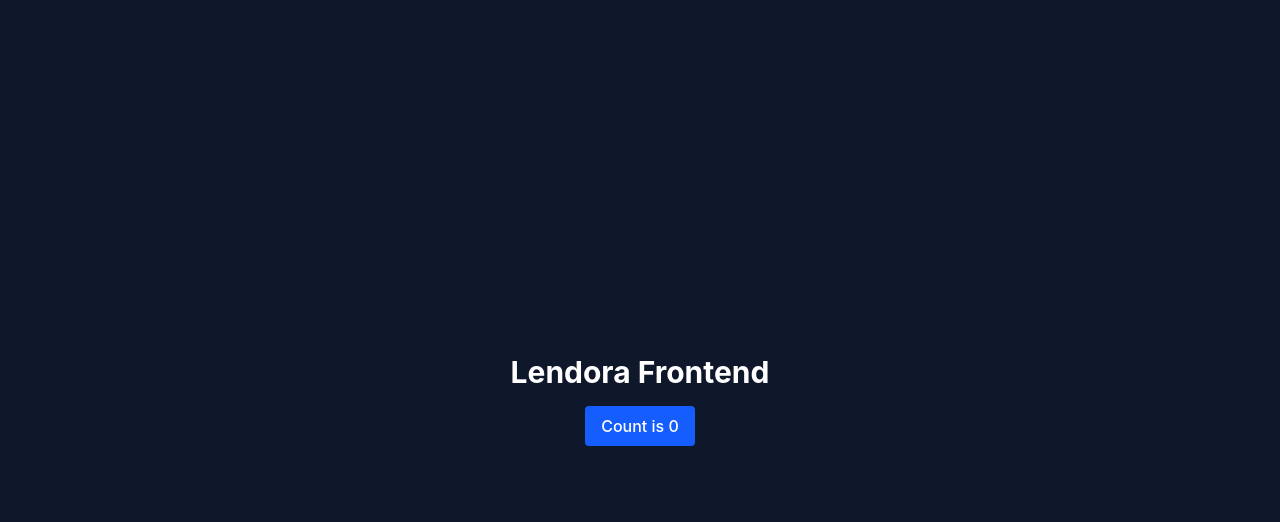
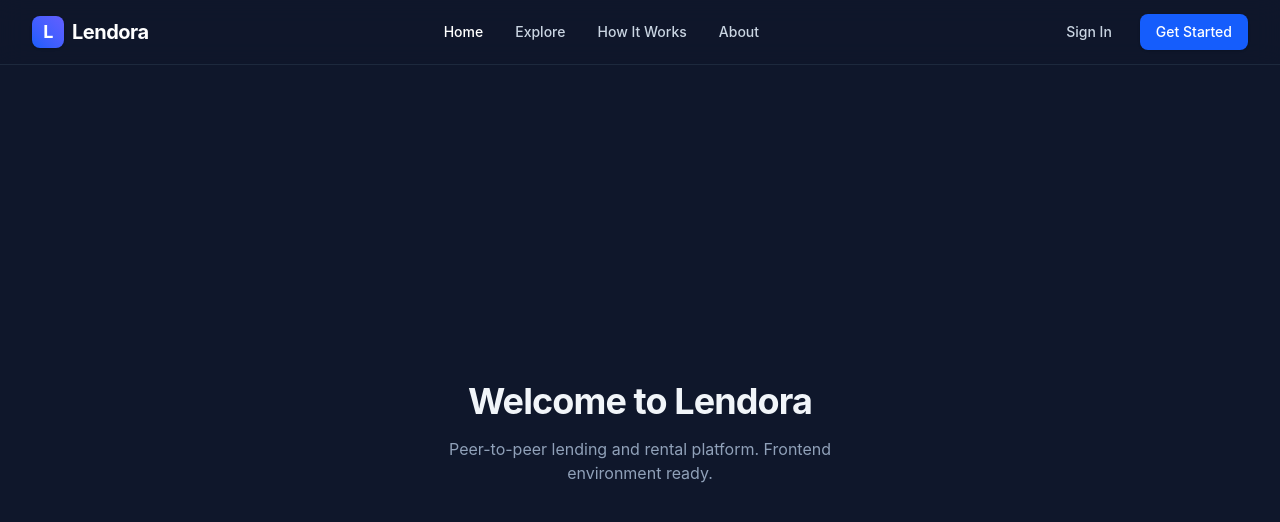
Before and after one commit to Zabedfolio/Lendora, a React app: page / in a window 1280 px wide. Shown: the top 522 px of the page. Built offline with nearby package versions, Linux system fonts and the light colour scheme; the HTML template or start-up script is replaced by a standard one.

Commit message:
added navbar

```diff
--- a/src/App.jsx
+++ b/src/App.jsx
@@ -1,17 +1,15 @@
-import { useState } from 'react'
+import Navbar from './components/common/Navbar'
 
 function App() {
-  const [count, setCount] = useState(0)
-
   return (
-    <div className="min-h-screen bg-slate-900 text-white flex flex-col items-center justify-center p-4">
-      <h1 className="text-3xl font-bold mb-4">Lendora Frontend</h1>
-      <button
-        className="px-4 py-2 bg-blue-600 hover:bg-blue-500 rounded text-white font-medium cursor-pointer"
-        onClick={() => setCount((count) => count + 1)}
-      >
-        Count is {count}
-      </button>
+    <div className="min-h-screen bg-slate-900 text-slate-100 flex flex-col">
+      <Navbar />
+      <main className="flex-1 flex flex-col items-center justify-center p-8 text-center">
+        <h1 className="text-4xl font-bold mb-4 tracking-tight">Welcome to Lendora</h1>
+        <p className="text-slate-400 max-w-md">
+          Peer-to-peer lending and rental platform. Frontend environment ready.
+        </p>
+      </main>
     </div>
   )
 }
--- /dev/null
+++ b/src/components/common/Navbar.jsx
@@ -0,0 +1,125 @@
+import { useState } from 'react'
+
+export default function Navbar() {
+  const [isOpen, setIsOpen] = useState(false)
+
+  return (
+    <nav className="sticky top-0 z-50 bg-slate-900/80 backdrop-blur-md border-b border-slate-800 text-slate-100">
+      <div className="max-w-7xl mx-auto px-4 sm:px-6 lg:px-8">
+        <div className="flex items-center justify-between h-16">
+          {/* Brand Logo */}
+          <div className="flex items-center gap-2">
+            <a href="#" className="flex items-center gap-2 text-xl font-bold tracking-tight text-white">
+              <span className="w-8 h-8 rounded-lg bg-gradient-to-tr from-blue-600 to-indigo-500 flex items-center justify-center text-white text-lg shadow-sm">
+                L
+              </span>
+              <span>Lendora</span>
+            </a>
+          </div>
+
+          {/* Desktop Navigation Links */}
+          <div className="hidden md:flex items-center space-x-8 text-sm font-medium">
+            <a href="#home" className="text-white hover:text-blue-400 transition-colors">
+              Home
+            </a>
+            <a href="#explore" className="text-slate-300 hover:text-white transition-colors">
+              Explore
+            </a>
+            <a href="#how-it-works" className="text-slate-300 hover:text-white transition-colors">
+              How It Works
+            </a>
+            <a href="#about" className="text-slate-300 hover:text-white transition-colors">
+              About
+            </a>
+          </div>
+
+          {/* Desktop Right Action Buttons */}
+          <div className="hidden md:flex items-center space-x-4">
+            <a
+              href="#login"
+              className="text-sm font-medium text-slate-300 hover:text-white px-3 py-2 transition-colors"
+            >
+              Sign In
+            </a>
+            <a
+              href="#signup"
+              className="text-sm font-medium bg-blue-600 hover:bg-blue-500 text-white px-4 py-2 rounded-lg transition-colors shadow-sm"
+            >
+              Get Started
+            </a>
+          </div>
+
+          {/* Mobile Menu Button */}
+          <div className="md:hidden flex items-center">
+            <button
+              onClick={() => setIsOpen(!isOpen)}
+              type="button"
+              className="p-2 rounded-lg text-slate-400 hover:text-white hover:bg-slate-800 focus:outline-none transition-colors"
+              aria-label="Toggle Menu"
+            >
+              {isOpen ? (
+                <svg className="w-6 h-6" fill="none" viewBox="0 0 24 24" stroke="currentColor">
+                  <path strokeLinecap="round" strokeLinejoin="round" strokeWidth={2} d="M6 18L18 6M6 6l12 12" />
+                </svg>
+              ) : (
+                <svg className="w-6 h-6" fill="none" viewBox="0 0 24 24" stroke="currentColor">
+                  <path strokeLinecap="round" strokeLinejoin="round" strokeWidth={2} d="M4 6h16M4 12h16M4 18h16" />
+                </svg>
+              )}
+            </button>
+          </div>
+        </div>
+      </div>
+
+      {/* Mobile Menu Dropdown */}
+      {isOpen && (
+        <div className="md:hidden bg-slate-900 border-b border-slate-800 px-4 pt-2 pb-4 space-y-3">
+          <a
+            href="#home"
+            className="block text-base font-medium text-white px-3 py-2 rounded-md hover:bg-slate-800"
+            onClick={() => setIsOpen(false)}
+          >
+            Home
+          </a>
+          <a
+            href="#explore"
+            className="block text-base font-medium text-slate-300 hover:text-white px-3 py-2 rounded-md hover:bg-slate-800"
+            onClick={() => setIsOpen(false)}
+          >
+            Explore
+          </a>
+          <a
+            href="#how-it-works"
+            className="block text-base font-medium text-slate-300 hover:text-white px-3 py-2 rounded-md hover:bg-slate-800"
+            onClick={() => setIsOpen(false)}
+          >
+            How It Works
+          </a>
+          <a
+            href="#about"
+            className="block text-base font-medium text-slate-300 hover:text-white px-3 py-2 rounded-md hover:bg-slate-800"
+            onClick={() => setIsOpen(false)}
+          >
+            About
+          </a>
+          <div className="pt-2 border-t border-slate-800 flex flex-col gap-2">
+            <a
+              href="#login"
+              className="text-center text-base font-medium text-slate-300 hover:text-white py-2 rounded-md hover:bg-slate-800"
+              onClick={() => setIsOpen(false)}
+            >
+              Sign In
+            </a>
+            <a
+              href="#signup"
+              className="text-center text-base font-medium bg-blue-600 hover:bg-blue-500 text-white py-2 rounded-lg"
+              onClick={() => setIsOpen(false)}
+            >
+              Get Started
+            </a>
+          </div>
+        </div>
+      )}
+    </nav>
+  )
+}
```
